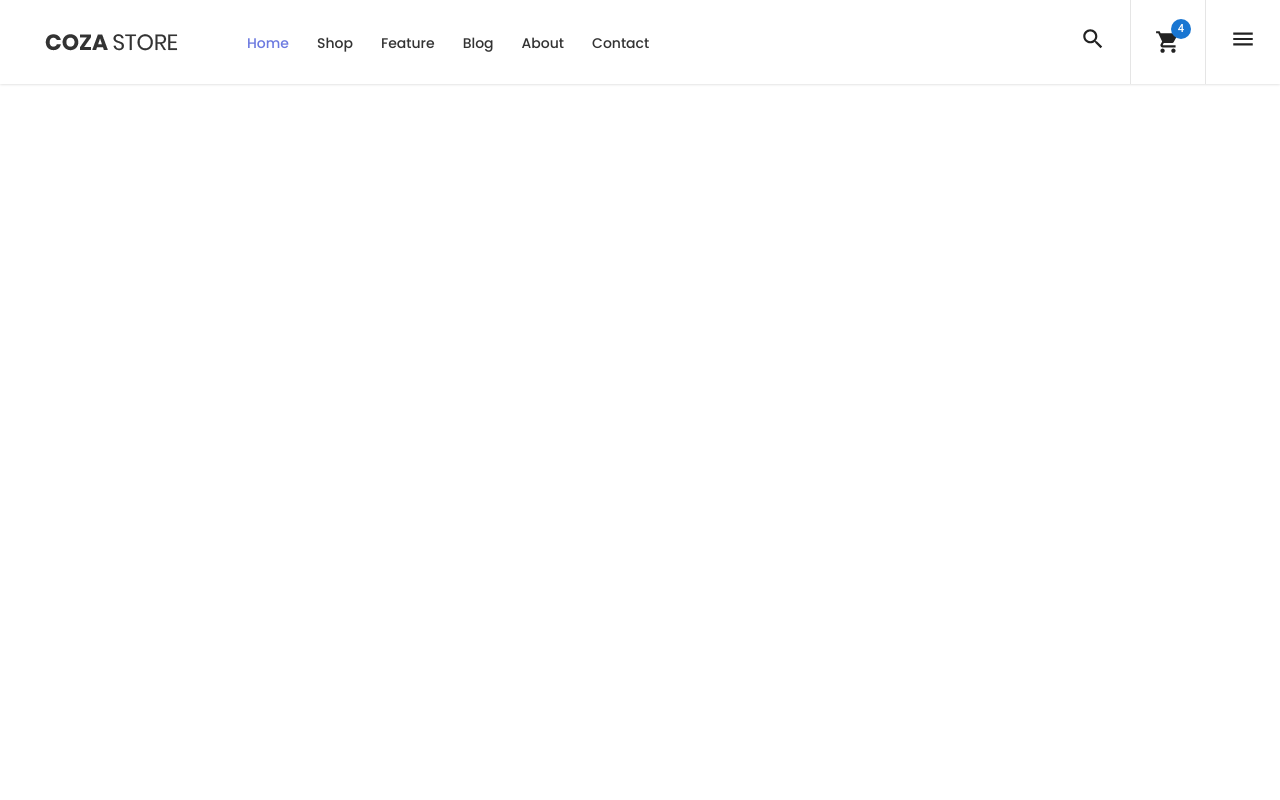
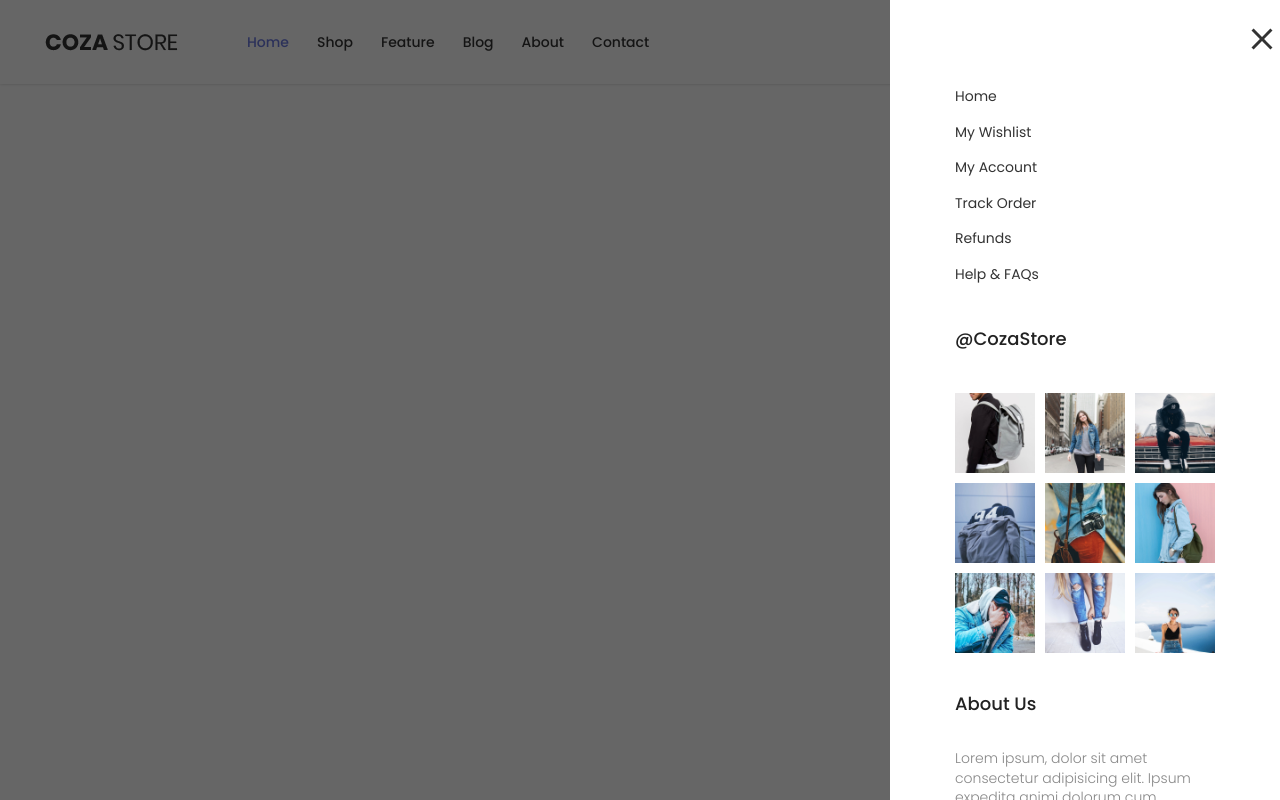
Before and after one commit to hnton2/MERN_CozaStore, a React (Create React App) app in the folder client/: page / in a window 1280 px wide. Both pictures are taken after a click on the button 1243 px from the left and 42 px from the top of the page. Built offline with nearby package versions, Linux system fonts and the light colour scheme.

Commit message:
sidebar menu

```diff
--- a/client/package.json
+++ b/client/package.json
@@ -12,6 +12,7 @@
     "@testing-library/react": "^11.1.0",
     "@testing-library/user-event": "^12.1.10",
     "axios": "^0.24.0",
+    "bootstrap": "^5.1.3",
     "formik": "^2.2.9",
     "node-sass": "^4.14.1",
     "react": "^17.0.2",
--- a/client/public/index.html
+++ b/client/public/index.html
@@ -25,31 +25,6 @@
             href="https://fonts.googleapis.com/css2?family=Montserrat:wght@100;200;300;400;500;600;700;800&family=Poppins:wght@100;200;300;400;500;600;700;800&display=swap"
             rel="stylesheet"
         />
-        <style>
-            * {
-                margin: 0;
-                font-family: "Poppins", sans-serif;
-            }
-            body,
-            html {
-                font-family: Arial, sans-serif;
-                font-size: 15px;
-                color: #666666;
-                height: 100%;
-                background-color: #fff;
-                -webkit-box-sizing: border-box;
-                -moz-box-sizing: border-box;
-                box-sizing: border-box;
-            }
-            ul {
-                margin: 0;
-                padding: 0;
-            }
-            button {
-                border: none;
-                background: none;
-            }
-        </style>
         <title>React App</title>
     </head>
     <body>
--- a/client/src/App.js
+++ b/client/src/App.js
@@ -1,6 +1,8 @@
 import React from "react";
 import { BrowserRouter, Routes, Route, Link } from "react-router-dom";
 import Home from "./pages/Home";
+import "bootstrap/dist/css/bootstrap.min.css";
+import "./style.scss";
 
 function App() {
     return (
--- a/client/src/components/Header/index.jsx
+++ b/client/src/components/Header/index.jsx
@@ -7,7 +7,7 @@ import React, { useState } from "react";
 import { Link } from "react-router-dom";
 import styled from "styled-components";
 import Image from "../../constants/Image";
-import SidebarModal from "../SidebarModal";
+import Sidebar from "../Sidebar";
 import "./Header.scss";
 
 const Backdrop = styled.div`
@@ -24,6 +24,7 @@ const Backdrop = styled.div`
 function Header() {
     const [openSearch, setOpenSearch] = useState(false);
     const [openCart, setOpenCart] = useState(false);
+    const [openMenu, setOpenMenu] = useState(false);
 
     const handleOpenSearch = () => {
         setOpenSearch(true);
@@ -37,6 +38,13 @@ function Header() {
     };
     const handleCloseCart = () => {
         setOpenCart(false);
+    };
+
+    const handleOpenMenu = () => {
+        setOpenMenu(true);
+    };
+    const handleCloseMenu = () => {
+        setOpenMenu(false);
     };
 
     return (
@@ -106,7 +114,7 @@ function Header() {
                                 <ShoppingCartIcon className="header-icon" />
                             </Badge>
                         </button>
-                        <button className="header-btn">
+                        <button className="header-btn" onClick={handleOpenMenu}>
                             <MenuIcon className="header-icon" />
                         </button>
                     </div>
@@ -127,14 +135,15 @@ function Header() {
                     </div>
                 </Slide>
             </Modal>
-            <SidebarModal isOpen={openCart} onClose={handleCloseCart}>
-                <div className="sidebar-modal__title">
+            <Sidebar isOpen={openCart} onClose={handleCloseCart}>
+                <div className="sidebar__container">
+                    <div className="sidebar__title">
                         <h3>Your Cart</h3>
                         <button onClick={handleCloseCart}>
                             <CloseIcon sx={{ fontSize: 36 }} />
                         </button>
                     </div>
-                <div className="sidebar-modal__content">
+                    <div className="sidebar__content">
                         <ul className="cart__list">
                             <li className="cart__item">
                                 <img src={Image.CART1} alt="White Shirt Pleat" className="cart-img" />
@@ -219,14 +228,99 @@ function Header() {
                             </li>
                         </ul>
                     </div>
-                <div className="sidebar-modal__footer">
+                    <div className="sidebar__footer">
                         <div className="cart__total">Total: $75.00</div>
                         <div className="cart__buttons">
                             <button className="cart__button">View Cart</button>
                             <button className="cart__button">Check Out</button>
                         </div>
                     </div>
-            </SidebarModal>
+                </div>
+            </Sidebar>
+            <Sidebar isOpen={openMenu} onClose={handleCloseMenu}>
+                <div className="sidebar__container p-0">
+                    <div className="sidebar__title">
+                        <h3></h3>
+                        <button onClick={handleCloseMenu}>
+                            <CloseIcon sx={{ fontSize: 36 }} />
+                        </button>
+                    </div>
+                    <div className="sidebar__content options">
+                        <ul className="sidebar-links">
+                            <li>
+                                <Link to="#" className="sidebar-link">
+                                    Home
+                                </Link>
+                            </li>
+                            <li>
+                                <Link to="#" className="sidebar-link">
+                                    My Wishlist
+                                </Link>
+                            </li>
+                            <li>
+                                <Link to="#" className="sidebar-link">
+                                    My Account
+                                </Link>
+                            </li>
+                            <li>
+                                <Link to="#" className="sidebar-link">
+                                    Track Order
+                                </Link>
+                            </li>
+                            <li>
+                                <Link to="#" className="sidebar-link">
+                                    Refunds
+                                </Link>
+                            </li>
+                            <li>
+                                <Link to="#" className="sidebar-link">
+                                    Help & FAQs
+                                </Link>
+                            </li>
+                        </ul>
+                        <div className="sidebar-gallery">
+                            <h4 className="options-title">@CozaStore</h4>
+                            <div className="sidebar-gallery__list">
+                                <button>
+                                    <img src={Image.GALLERY1} alt="gallery" />
+                                </button>
+                                <button>
+                                    <img src={Image.GALLERY2} alt="gallery" />
+                                </button>
+                                <button>
+                                    <img src={Image.GALLERY3} alt="gallery" />
+                                </button>
+                                <button>
+                                    <img src={Image.GALLERY4} alt="gallery" />
+                                </button>
+                                <button>
+                                    <img src={Image.GALLERY5} alt="gallery" />
+                                </button>
+                                <button>
+                                    <img src={Image.GALLERY6} alt="gallery" />
+                                </button>
+                                <button>
+                                    <img src={Image.GALLERY7} alt="gallery" />
+                                </button>
+                                <button>
+                                    <img src={Image.GALLERY8} alt="gallery" />
+                                </button>
+                                <button>
+                                    <img src={Image.GALLERY9} alt="gallery" />
+                                </button>
+                            </div>
+                        </div>
+                        <div className="sidebar-about">
+                            <h4 className="options-title">About Us</h4>
+                            <p>
+                                Lorem ipsum, dolor sit amet consectetur adipisicing elit. Ipsum expedita animi dolorum
+                                cum repudiandae similique nostrum dolorem facere commodi voluptatem! Doloremque atque
+                                nobis veniam debitis corporis suscipit rem minima labore.
+                            </p>
+                        </div>
+                    </div>
+                </div>
+            </Sidebar>
         </header>
     );
 }
--- a/client/src/components/SidebarModal/SidebarModal.scss
+++ b/client/src/components/Sidebar/Sidebar.scss
@@ -1,6 +1,6 @@
 @import "../../variables.scss";
 
-.sidebar-modal {
+.sidebar {
     position: absolute;
     top: 0;
     right: 0;
@@ -13,11 +13,11 @@
 
     &__container {
         background-color: #fff;
-        padding: 0 24px 0 48px;
         display: flex;
         flex-direction: column;
         align-items: flex-start;
         height: 100%;
+        padding: 0 24px 0 48px;
     }
 
     &__title {
@@ -25,8 +25,7 @@
         align-items: center;
         justify-content: space-between;
         width: 100%;
-        height: 16.5%;
-        min-height: 85px;
+        height: 85px;
         padding-bottom: 8px;
 
         & > h3 {
@@ -39,6 +38,7 @@
 
         & > button {
             color: $text-dark;
+
             &:hover {
                 cursor: pointer;
                 color: $text-hover;
@@ -49,36 +49,45 @@
     &__content {
         flex: 1;
         width: 100%;
-        max-height: 480px;
+        overflow: auto;
 
-        & .cart__list {
-            list-style-type: none;
-            overflow: auto;
-            height: 480px;
-            margin-bottom: 24px;
+        &.options {
+            padding: 0 65px;
 
-            @include mobile {
-                height: 460px;
+            & .options-title {
+                font-size: 18px;
+                color: $text-black;
+            }
         }
 
         /* width */
         &::-webkit-scrollbar {
-                width: 4px;
+            width: 6px;
         }
 
         /* Track */
         &::-webkit-scrollbar-track {
             background: #f1f1f1;
+            border-radius: 6px;
         }
 
         /* Handle */
         &::-webkit-scrollbar-thumb {
             background: $text-color-2;
+            border-radius: 6px;
         }
 
         /* Handle on hover */
         &::-webkit-scrollbar-thumb:hover {
             background: $text-color-3;
+        }
+
+        & .cart__list {
+            margin-bottom: 24px;
+            height: 480px;
+
+            @include mobile {
+                height: 460px;
             }
 
             & .cart__item {
@@ -118,6 +127,7 @@
 
     &__footer {
         width: 100%;
+        margin-bottom: 20px;
 
         & .cart {
             &__total {
@@ -154,4 +164,54 @@
             }
         }
     }
+
+    &-links {
+        & > li {
+            margin-bottom: 13px;
         }
+
+        & .sidebar-link {
+            font-size: 14px;
+            color: $text-dark;
+
+            &:hover {
+                color: $text-hover;
+            }
+        }
+    }
+
+    &-gallery {
+        width: 100%;
+        padding: 30px 0;
+
+        &__list {
+            padding-top: 36px;
+            display: flex;
+            justify-content: space-between;
+            flex-wrap: wrap;
+
+            & > button {
+                margin-bottom: 10px;
+
+                & > img {
+                    width: 80px;
+                    height: 80px;
+                }
+
+                &:hover {
+                    opacity: 0.7;
+                }
+            }
+        }
+    }
+
+    &-about {
+        & > p {
+            padding-top: 27px;
+            font-size: 14px;
+            font-weight: 300;
+            line-height: 1.4;
+            color: $text-color-2;
+        }
+    }
+}
--- a/client/src/components/SidebarModal/index.jsx
+++ b/client/src/components/Sidebar/index.jsx
@@ -1,7 +1,7 @@
 import React from "react";
 import Modal from "@mui/material/Modal";
 import styled from "styled-components";
-import "./SidebarModal.scss";
+import "./Sidebar.scss";
 import { Slide } from "@mui/material";
 
 const Backdrop = styled.div`
@@ -19,9 +19,7 @@ function SidebarModal({ isOpen, onClose, children }) {
     return (
         <Modal open={isOpen} onClose={onClose} BackdropComponent={Backdrop}>
             <Slide in={isOpen} direction="left">
-                <div className="sidebar-modal">
-                    <div className="sidebar-modal__container">{children}</div>
-                </div>
+                <div className="sidebar">{children}</div>
             </Slide>
         </Modal>
     );
--- a/client/src/style.scss
+++ b/client/src/style.scss
@@ -0,0 +1,38 @@
+* {
+    margin: 0;
+    padding: 0;
+    -webkit-box-sizing: border-box;
+    -moz-box-sizing: border-box;
+    box-sizing: border-box;
+}
+body,
+html {
+    font-family: "Poppins", sans-serif;
+    font-size: 15px;
+    color: #666666;
+    height: 100%;
+    background-color: #fff;
+    -webkit-box-sizing: border-box;
+    -moz-box-sizing: border-box;
+    box-sizing: border-box;
+}
+a {
+    text-decoration: none;
+}
+ul {
+    margin: 0;
+    padding: 0;
+    list-style: none;
+}
+button {
+    border: none;
+    background: none;
+    background: transparent;
+    cursor: pointer;
+
+    &:focus {
+        outline: none;
+    }
+}
+
+// COMMON
```
Also changed, not shown: client/src/constants/Image.js (+18 -0 lines), 2 other files (tests, documents, lock files or other folders). Lines whose indentation alone changed are shown as unchanged.
